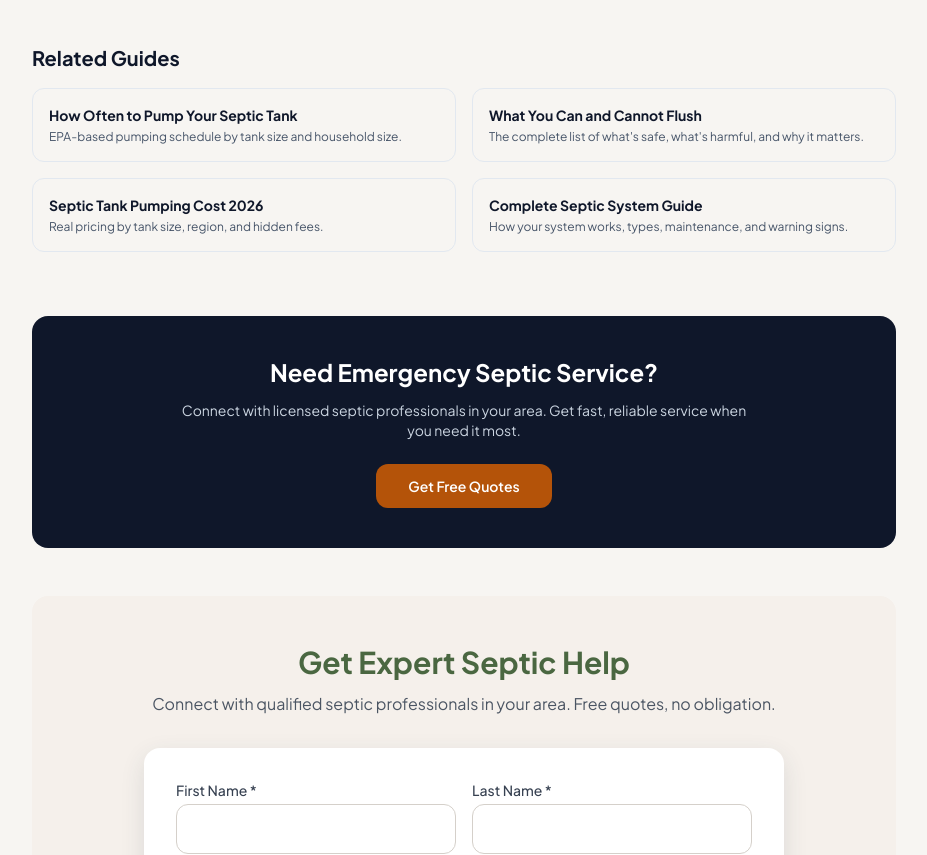
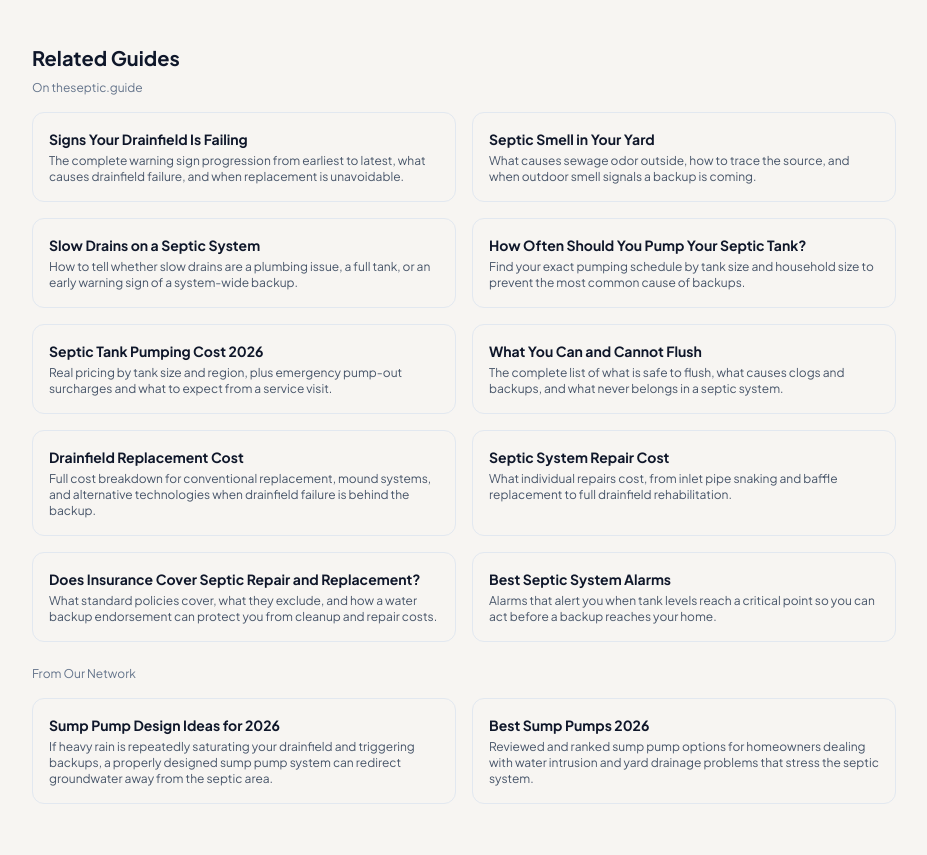
Before and after one commit to thebasementguide2026/theseptic.guide-, a Next.js app: page /problems/tank-backing-up in a window 1280 px wide. Shown: the part 7120-7975 px from the top of the page, without its empty margins (176-1103 px from the left). Built offline with nearby package versions, Linux system fonts and the light colour scheme.

Commit message:
Replace Related Guides section with expanded version including 10 internal and 2 cross-network links

```diff
--- a/app/problems/tank-backing-up/page.tsx
+++ b/app/problems/tank-backing-up/page.tsx
@@ -451,24 +451,60 @@ export default function SepticTankBackingUp() {
 
             {/* Related Guides */}
             <div className='mb-16'>
-          <h2 className='text-xl font-bold text-slate-900 mb-4'>Related Guides</h2>
+              <h2 className='text-xl font-bold text-slate-900 mb-2'>Related Guides</h2>
+              <p className='text-slate-500 text-xs mb-4'>On theseptic.guide</p>
               <div className='grid md:grid-cols-2 gap-4'>
+                <Link href='/problems/drainfield-failing' className='block p-4 border border-slate-200 rounded-lg hover:shadow-md transition-shadow'>
+                  <h3 className='font-bold text-slate-900 mb-1 text-sm'>Signs Your Drainfield Is Failing</h3>
+                  <p className='text-slate-600 text-xs'>The complete warning sign progression from earliest to latest, what causes drainfield failure, and when replacement is unavoidable.</p>
+                </Link>
+                <Link href='/problems/septic-smell-in-yard' className='block p-4 border border-slate-200 rounded-lg hover:shadow-md transition-shadow'>
+                  <h3 className='font-bold text-slate-900 mb-1 text-sm'>Septic Smell in Your Yard</h3>
+                  <p className='text-slate-600 text-xs'>What causes sewage odor outside, how to trace the source, and when outdoor smell signals a backup is coming.</p>
+                </Link>
+                <Link href='/problems/slow-drains' className='block p-4 border border-slate-200 rounded-lg hover:shadow-md transition-shadow'>
+                  <h3 className='font-bold text-slate-900 mb-1 text-sm'>Slow Drains on a Septic System</h3>
+                  <p className='text-slate-600 text-xs'>How to tell whether slow drains are a plumbing issue, a full tank, or an early warning sign of a system-wide backup.</p>
+                </Link>
                 <Link href='/articles/how-often-pump-septic-tank' className='block p-4 border border-slate-200 rounded-lg hover:shadow-md transition-shadow'>
-              <h3 className='font-bold text-slate-900 mb-1 text-sm'>How Often to Pump Your Septic Tank</h3>
-              <p className='text-slate-600 text-xs'>EPA-based pumping schedule by tank size and household size.</p>
+                  <h3 className='font-bold text-slate-900 mb-1 text-sm'>How Often Should You Pump Your Septic Tank?</h3>
+                  <p className='text-slate-600 text-xs'>Find your exact pumping schedule by tank size and household size to prevent the most common cause of backups.</p>
+                </Link>
+                <Link href='/articles/septic-tank-pumping-cost' className='block p-4 border border-slate-200 rounded-lg hover:shadow-md transition-shadow'>
+                  <h3 className='font-bold text-slate-900 mb-1 text-sm'>Septic Tank Pumping Cost 2026</h3>
+                  <p className='text-slate-600 text-xs'>Real pricing by tank size and region, plus emergency pump-out surcharges and what to expect from a service visit.</p>
                 </Link>
                 <Link href='/articles/what-can-cannot-flush-septic-system' className='block p-4 border border-slate-200 rounded-lg hover:shadow-md transition-shadow'>
                   <h3 className='font-bold text-slate-900 mb-1 text-sm'>What You Can and Cannot Flush</h3>
-              <p className='text-slate-600 text-xs'>The complete list of what&apos;s safe, what&apos;s harmful, and why it matters.</p>
+                  <p className='text-slate-600 text-xs'>The complete list of what is safe to flush, what causes clogs and backups, and what never belongs in a septic system.</p>
                 </Link>
-            <Link href='/articles/septic-tank-pumping-cost' className='block p-4 border border-slate-200 rounded-lg hover:shadow-md transition-shadow'>
-              <h3 className='font-bold text-slate-900 mb-1 text-sm'>Septic Tank Pumping Cost 2026</h3>
-              <p className='text-slate-600 text-xs'>Real pricing by tank size, region, and hidden fees.</p>
+                <Link href='/cost-guides/drainfield-replacement-cost' className='block p-4 border border-slate-200 rounded-lg hover:shadow-md transition-shadow'>
+                  <h3 className='font-bold text-slate-900 mb-1 text-sm'>Drainfield Replacement Cost</h3>
+                  <p className='text-slate-600 text-xs'>Full cost breakdown for conventional replacement, mound systems, and alternative technologies when drainfield failure is behind the backup.</p>
                 </Link>
-            <Link href='/articles/complete-septic-guide' className='block p-4 border border-slate-200 rounded-lg hover:shadow-md transition-shadow'>
-              <h3 className='font-bold text-slate-900 mb-1 text-sm'>Complete Septic System Guide</h3>
-              <p className='text-slate-600 text-xs'>How your system works, types, maintenance, and warning signs.</p>
+                <Link href='/cost-guides/septic-system-repair-cost' className='block p-4 border border-slate-200 rounded-lg hover:shadow-md transition-shadow'>
+                  <h3 className='font-bold text-slate-900 mb-1 text-sm'>Septic System Repair Cost</h3>
+                  <p className='text-slate-600 text-xs'>What individual repairs cost, from inlet pipe snaking and baffle replacement to full drainfield rehabilitation.</p>
                 </Link>
+                <Link href='/articles/does-insurance-cover-septic-repair-replacement' className='block p-4 border border-slate-200 rounded-lg hover:shadow-md transition-shadow'>
+                  <h3 className='font-bold text-slate-900 mb-1 text-sm'>Does Insurance Cover Septic Repair and Replacement?</h3>
+                  <p className='text-slate-600 text-xs'>What standard policies cover, what they exclude, and how a water backup endorsement can protect you from cleanup and repair costs.</p>
+                </Link>
+                <Link href='/reviews/best-septic-system-alarms' className='block p-4 border border-slate-200 rounded-lg hover:shadow-md transition-shadow'>
+                  <h3 className='font-bold text-slate-900 mb-1 text-sm'>Best Septic System Alarms</h3>
+                  <p className='text-slate-600 text-xs'>Alarms that alert you when tank levels reach a critical point so you can act before a backup reaches your home.</p>
+                </Link>
+              </div>
+              <p className='text-slate-500 text-xs mt-6 mb-4'>From Our Network</p>
+              <div className='grid md:grid-cols-2 gap-4'>
+                <a href='https://thebasement.guide/sump-pumps/sump-pump-design-ideas' target='_blank' rel='noopener noreferrer' className='block p-4 border border-slate-200 rounded-lg hover:shadow-md transition-shadow'>
+                  <h3 className='font-bold text-slate-900 mb-1 text-sm'>Sump Pump Design Ideas for 2026</h3>
+                  <p className='text-slate-600 text-xs'>If heavy rain is repeatedly saturating your drainfield and triggering backups, a properly designed sump pump system can redirect groundwater away from the septic area.</p>
+                </a>
+                <a href='https://thebasement.guide/sump-pumps/best-sump-pumps' target='_blank' rel='noopener noreferrer' className='block p-4 border border-slate-200 rounded-lg hover:shadow-md transition-shadow'>
+                  <h3 className='font-bold text-slate-900 mb-1 text-sm'>Best Sump Pumps 2026</h3>
+                  <p className='text-slate-600 text-xs'>Reviewed and ranked sump pump options for homeowners dealing with water intrusion and yard drainage problems that stress the septic system.</p>
+                </a>
               </div>
             </div>
 
```
Lines whose indentation alone changed are shown as unchanged.
